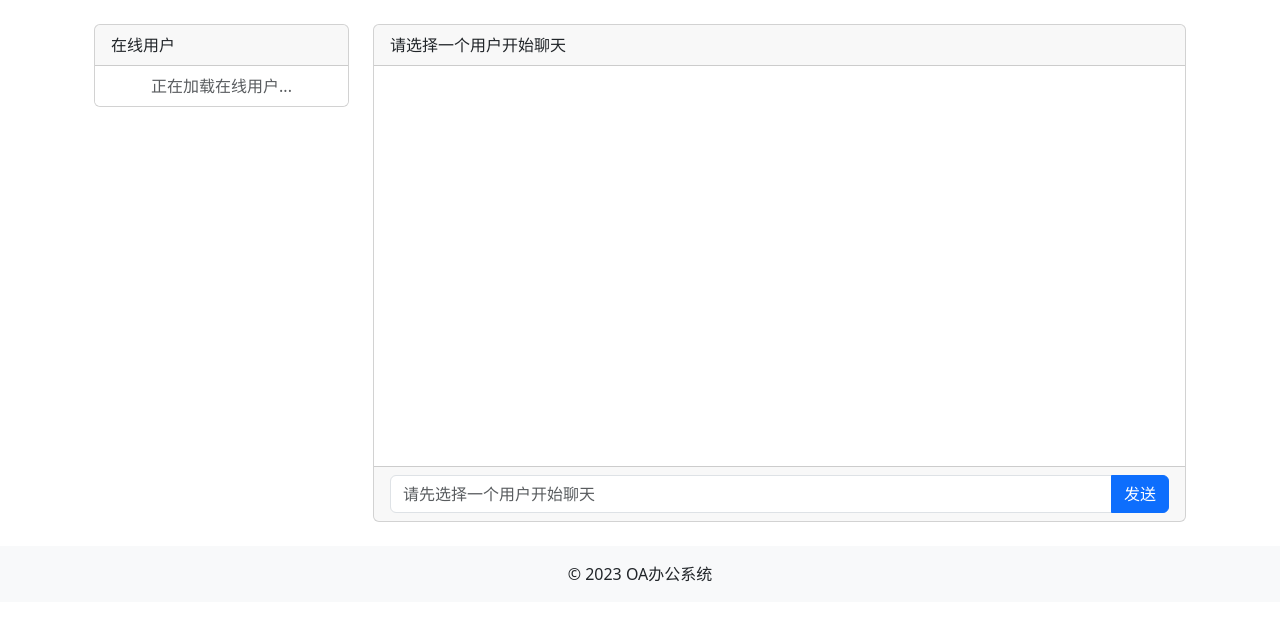
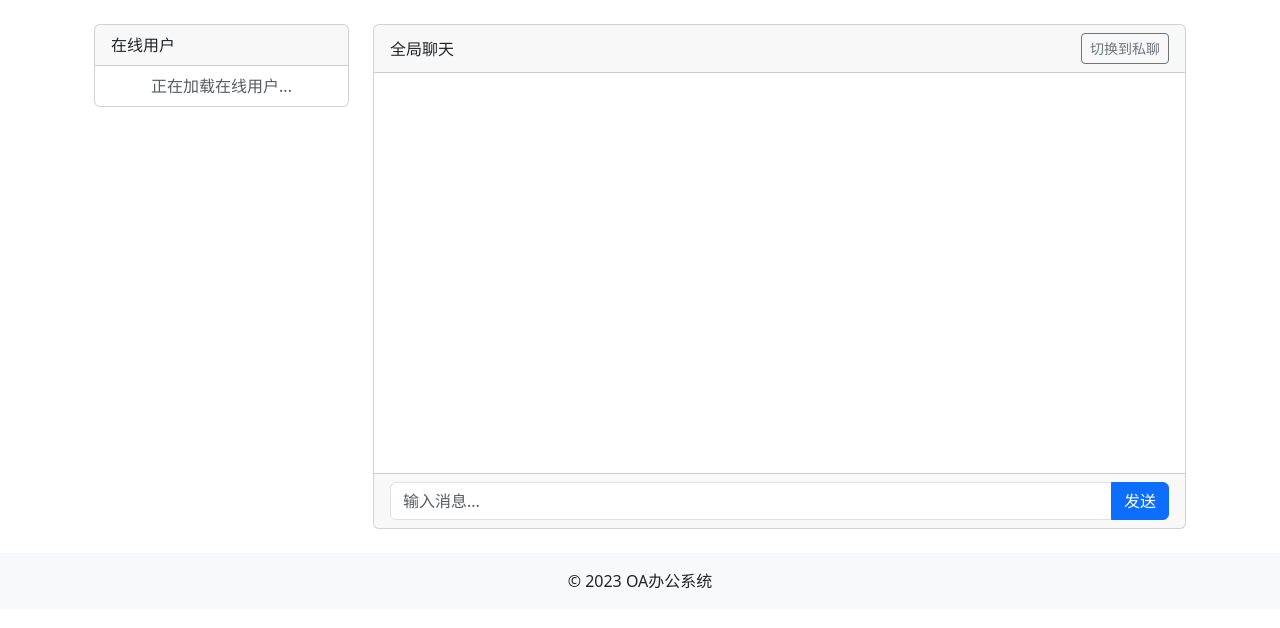
Before and after one commit to herosafe/hh, a Flask app: page /chat in a window 1280 px wide. Shown: the part 56-684 px from the top of the page. Run offline with Flask 3, Linux system fonts and the light colour scheme; a user stored in the database is signed in; some libraries are stand-ins or nearby versions.

Commit message:
添加全局聊天室功能，支持私聊模式切换和消息发送

```diff
--- a/app.py
+++ b/app.py
@@ -22,6 +22,10 @@ socketio = SocketIO(app)
 @socketio.on('connect')
 def handle_connect():
     if current_user.is_authenticated:
+        # 加入全局聊天室
+        join_room(GLOBAL_ROOM)
+
+        # 更新在线用户列表
         online_users[current_user.id] = {
             'email': current_user.email,
             'factory': current_user.factory,
@@ -206,10 +210,14 @@ def on_leave(data):
     leave_room(room)
     send(f'{current_user.email} 离开了聊天室', room=room)
 
+# 全局聊天室名称
+GLOBAL_ROOM = 'global_chat'
+
 @socketio.on('message')
 def handle_message(data):
-    room = data['room']
+    room = data.get('room', GLOBAL_ROOM)
     message = data['message']
+    is_private = data.get('is_private', False)
 
     # 保存消息到数据库
     new_message = Message(
@@ -223,11 +231,21 @@ def handle_message(data):
     # 获取发送者信息
     sender = User.query.get(current_user.id)
 
-    send({
+    # 构造消息数据
+    message_data = {
         'sender': sender.email,
         'message': message,
-        'timestamp': new_message.timestamp.strftime('%Y-%m-%d %H:%M:%S')
-    }, room=room)
+        'timestamp': new_message.timestamp.strftime('%Y-%m-%d %H:%M:%S'),
+        'is_private': is_private
+    }
+
+    # 发送消息
+    if is_private:
+        # 私聊消息
+        send(message_data, room=room)
+    else:
+        # 全局消息
+        send(message_data, room=GLOBAL_ROOM)
 
 # 创建初始管理员账户
 def create_admin_user():
--- a/templates/chat.html
+++ b/templates/chat.html
@@ -17,15 +17,18 @@
         </div>
         <div class="col-md-9">
             <div class="card">
-                <div class="card-header" id="chat-header">
-                    请选择一个用户开始聊天
+                <div class="card-header d-flex justify-content-between align-items-center" id="chat-header">
+                    <span>全局聊天</span>
+                    <button class="btn btn-sm btn-outline-secondary" id="toggle-chat-mode">
+                        切换到私聊
+                    </button>
                 </div>
                 <div class="card-body chat-box" style="height: 400px; width: 99%; overflow-y: scroll;">
                     <div id="messages"></div>
                 </div>
                 <div class="card-footer">
                     <div class="input-group">
-                        <input type="text" id="message-input" class="form-control" placeholder="请先选择一个用户开始聊天">
+                        <input type="text" id="message-input" class="form-control" placeholder="输入消息...">
                         <button class="btn btn-primary" id="send-btn">发送</button>
                     </div>
                 </div>
@@ -39,66 +42,56 @@
     const socket = io();
     let currentRoom = null;
     let currentUserId = parseInt("{{ current_user.id }}");
+    let isPrivateChat = false;
 
-    // 处理开始聊天
-    document.querySelectorAll('.start-chat').forEach(link => {
-        link.addEventListener('click', function(e) {
-            e.preventDefault();
-            const userId = this.dataset.userId;
-            const userEmail = this.dataset.userEmail;
-
-            // 创建或加入聊天室
-            currentRoom = `room_${Math.min(currentUserId, userId)}_${Math.max(currentUserId, userId)}`;
-            socket.emit('join', {room: currentRoom});
-
-            // 更新UI
-            document.getElementById('chat-header').textContent = `正在与 ${userEmail} 聊天`;
-            document.getElementById('message-input').focus();
-            document.getElementById('message-input').placeholder = "输入消息...";
-
-            // 加载历史消息
-            fetch(`/chat/history/${currentRoom}`)
-                .then(response => response.json())
-                .then(messages => {
-                    const messagesDiv = document.getElementById('messages');
-                    messagesDiv.innerHTML = '';
-                    messages.forEach(msg => {
-                        const messageElement = document.createElement('div');
-                        messageElement.className = `alert ${msg.sender_id == currentUserId ? 'alert-primary' : 'alert-secondary'} p-2 mb-2`;
-                        messageElement.style.maxWidth = '70%';
-                        messageElement.style.marginLeft = msg.sender_id == currentUserId ? 'auto' : '0';
-                        messageElement.innerHTML = `
-                            <div class="d-flex justify-content-between align-items-center mb-1">
-                                <strong>${msg.sender.email}</strong>
-                                <small class="text-muted">${new Date(msg.timestamp).toLocaleTimeString()}</small>
-                            </div>
-                            <div>${msg.content}</div>
-                        `;
-                        messagesDiv.appendChild(messageElement);
-                    });
-                    messagesDiv.scrollTop = messagesDiv.scrollHeight;
-                });
-        });
+    // 切换聊天模式
+    document.getElementById('toggle-chat-mode').addEventListener('click', function() {
+        isPrivateChat = !isPrivateChat;
+        currentRoom = null;
+        document.getElementById('chat-header').children[0].textContent = isPrivateChat ? '私聊模式' : '全局聊天';
+        this.textContent = isPrivateChat ? '切换到全局' : '切换到私聊';
+        document.getElementById('message-input').placeholder = isPrivateChat ? '请选择一个用户开始私聊' : '输入消息...';
     });
 
-    // 处理回车键发送消息
-    document.getElementById('message-input').addEventListener('keypress', function(e) {
-        if (e.key === 'Enter') {
-            document.getElementById('send-btn').click();
-        }
-    });
+    // 处理开始私聊
+    function startPrivateChat(userId, userEmail) {
+        if (!isPrivateChat) return;
+
+        currentRoom = `room_${Math.min(currentUserId, userId)}_${Math.max(currentUserId, userId)}`;
+        socket.emit('join', {room: currentRoom});
+
+        document.getElementById('chat-header').children[0].textContent = `正在与 ${userEmail} 私聊`;
+        document.getElementById('message-input').focus();
+    }
 
     // 处理发送消息
-    document.getElementById('send-btn').addEventListener('click', function() {
+    function sendMessage() {
         const messageInput = document.getElementById('message-input');
         const message = messageInput.value.trim();
 
-        if (message && currentRoom) {
+        if (message) {
+            if (isPrivateChat && !currentRoom) {
+                alert('请先选择一个用户开始私聊');
+                return;
+            }
+
             socket.emit('message', {
-                room: currentRoom,
-                message: message
+                room: isPrivateChat ? currentRoom : 'global_chat',
+                message: message,
+                is_private: isPrivateChat
             });
             messageInput.value = '';
+        }
+    }
+
+    // 点击发送按钮
+    document.getElementById('send-btn').addEventListener('click', sendMessage);
+
+    // 回车键发送消息
+    document.getElementById('message-input').addEventListener('keypress', function(e) {
+        if (e.key === 'Enter') {
+            e.preventDefault(); // 阻止默认行为（换行）
+            sendMessage();
         }
     });
 
@@ -106,18 +99,44 @@
     socket.on('message', function(data) {
         const messagesDiv = document.getElementById('messages');
         const messageElement = document.createElement('div');
-        messageElement.className = `alert ${data.sender == "{{ current_user.email }}" ? 'alert-primary' : 'alert-secondary'} p-2 mb-2`;
+
+        // 设置消息样式
+        let alertClass = 'alert-secondary';
+        let align = '0';
+
+        if (data.sender == "{{ current_user.email }}") {
+            alertClass = data.is_private ? 'alert-info' : 'alert-primary';
+            align = 'auto';
+        } else {
+            alertClass = data.is_private ? 'alert-warning' : 'alert-secondary';
+        }
+
+        messageElement.className = `alert ${alertClass} p-2 mb-2`;
         messageElement.style.maxWidth = '70%';
-        messageElement.style.marginLeft = data.sender == "{{ current_user.email }}" ? 'auto' : '0';
+        messageElement.style.marginLeft = align;
+
+        // 添加私聊标识
+        const privateLabel = data.is_private ? '<span class="badge bg-dark me-2">私聊</span>' : '';
+
         messageElement.innerHTML = `
             <div class="d-flex justify-content-between align-items-center mb-1">
-                <strong>${data.sender}</strong>
+                <div>
+                    ${privateLabel}
+                    <strong>${data.sender}</strong>
+                </div>
                 <small class="text-muted">${data.timestamp}</small>
             </div>
             <div>${data.message}</div>
         `;
+
         messagesDiv.appendChild(messageElement);
         messagesDiv.scrollTop = messagesDiv.scrollHeight;
+
+        // 自动滚动到底部
+        messagesDiv.scrollTo({
+            top: messagesDiv.scrollHeight,
+            behavior: 'smooth'
+        });
 
         // 消息提醒
         if (Notification.permission === 'granted' && !document.hasFocus()) {
@@ -131,11 +150,6 @@
             };
         }
     });
-
-    // 请求通知权限
-    if (Notification.permission !== 'granted') {
-        Notification.requestPermission();
-    }
 
     // 更新在线用户列表
     function updateOnlineUsers(users) {
@@ -172,38 +186,7 @@
                 e.preventDefault();
                 const userId = this.dataset.userId;
                 const userEmail = this.dataset.userEmail;
-
-                // 创建或加入聊天室
-                currentRoom = `room_${Math.min(currentUserId, userId)}_${Math.max(currentUserId, userId)}`;
-                socket.emit('join', {room: currentRoom});
-
-                // 更新UI
-                document.getElementById('chat-header').textContent = `正在与 ${userEmail} 聊天`;
-                document.getElementById('message-input').focus();
-                document.getElementById('message-input').placeholder = "输入消息...";
-
-                // 加载历史消息
-                fetch(`/chat/history/${currentRoom}`)
-                    .then(response => response.json())
-                    .then(messages => {
-                        const messagesDiv = document.getElementById('messages');
-                        messagesDiv.innerHTML = '';
-                        messages.forEach(msg => {
-                            const messageElement = document.createElement('div');
-                            messageElement.className = `alert ${msg.sender_id == currentUserId ? 'alert-primary' : 'alert-secondary'} p-2 mb-2`;
-                            messageElement.style.maxWidth = '70%';
-                            messageElement.style.marginLeft = msg.sender_id == currentUserId ? 'auto' : '0';
-                            messageElement.innerHTML = `
-                                <div class="d-flex justify-content-between align-items-center mb-1">
-                                    <strong>${msg.sender.email}</strong>
-                                    <small class="text-muted">${new Date(msg.timestamp).toLocaleTimeString()}</small>
-                                </div>
-                                <div>${msg.content}</div>
-                            `;
-                            messagesDiv.appendChild(messageElement);
-                        });
-                        messagesDiv.scrollTop = messagesDiv.scrollHeight;
-                    });
+                startPrivateChat(userId, userEmail);
             });
         });
     }
@@ -222,23 +205,9 @@
         updateOnlineUsers(users);
     });
 
-    // 处理用户加入/离开
-    socket.on('user_joined', function(data) {
-        const messagesDiv = document.getElementById('messages');
-        const messageElement = document.createElement('div');
-        messageElement.className = 'alert alert-info';
-        messageElement.textContent = `${data.user} 加入了聊天`;
-        messagesDiv.appendChild(messageElement);
-        messagesDiv.scrollTop = messagesDiv.scrollHeight;
-    });
-
-    socket.on('user_left', function(data) {
-        const messagesDiv = document.getElementById('messages');
-        const messageElement = document.createElement('div');
-        messageElement.className = 'alert alert-warning';
-        messageElement.textContent = `${data.user} 离开了聊天`;
-        messagesDiv.appendChild(messageElement);
-        messagesDiv.scrollTop = messagesDiv.scrollHeight;
-    });
+    // 请求通知权限
+    if (Notification.permission !== 'granted') {
+        Notification.requestPermission();
+    }
 </script>
 {% endblock %}
```
Also changed, not shown: instance/database.db.
